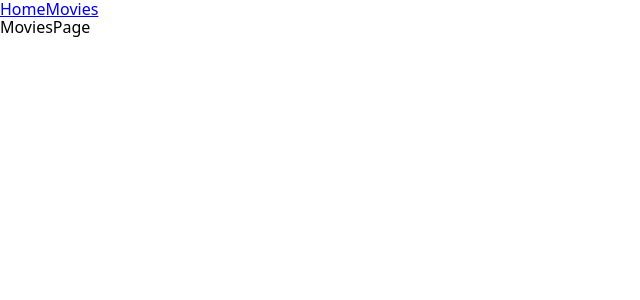
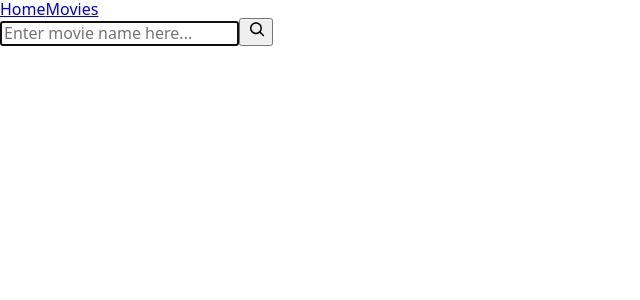
Before and after one commit to KoptevAnton/goit-react-hw-05, a React (Vite) app: page /movies in a window 1280 px wide. Shown: the top 300 px of the page, without its empty margins (0-640 px from the left). Built offline with nearby package versions, Linux system fonts and the light colour scheme; no server answers.

Commit message:
searchMovie

```diff
--- a/src/api.js
+++ b/src/api.js
@@ -13,3 +13,17 @@ export async function getTrendingMovies() {
   const response = await axios.get(`/trending/movie/day`, options);
   return response.data.results;
 }
+
+export async function searchMovies(searchQuery, page) {
+  options.params = {
+    query: searchQuery,
+    include_adult: "false",
+    language: "en-US",
+    page: page,
+  }
+  const response = await axios.get("/search/movie", options)
+  return {
+    results: response.data.results,
+    totalPages: response.data.total_pages
+  };
+}
--- a/src/components/ErrorMessage/ErrorMessage.jsx
+++ b/src/components/ErrorMessage/ErrorMessage.jsx
@@ -1,9 +1,7 @@
 // import s from "./ErrorMessage.module.css";
 
-const ErrorMessage = () => {
-  return (
-    <div>ErrorMessage</div>
-  )
+const ErrorMessage = ({error}) => {
+  return <div>{error}</div>;
 }
 
 export default ErrorMessage
--- /dev/null
+++ b/src/components/SearchBar/SearchBar.jsx
@@ -0,0 +1,35 @@
+// import s from "./SearchBar.module.css";
+
+import toast, { Toaster } from 'react-hot-toast';
+import { CgSearch } from 'react-icons/cg';
+
+const SearchBar = ({ onSearch }) => {
+  function handleSubmit(e) {
+    e.preventDefault();
+    const query = e.target.elements.search.value.trim();
+      query === ''
+          ? toast.error('Search query cannot be empty!')
+          : onSearch(query);
+    e.target.reset();
+  }
+
+  return (
+    <header>
+      <Toaster />
+      <form onSubmit={handleSubmit}>
+        <input
+          name="search"
+          type="text"
+          autoFocus
+          autoComplete="off"
+          placeholder="Enter movie name here..."
+        />
+        <button type="submit">
+          <CgSearch size="18px" />
+        </button>
+      </form>
+    </header>
+  );
+};
+
+export default SearchBar;
--- a/src/pages/HomePage/HomePage.jsx
+++ b/src/pages/HomePage/HomePage.jsx
@@ -16,7 +16,6 @@ const HomePage = () => {
       try {
         setIsLoading(true);
         const data = await getTrendingMovies();
-        console.log(getTrendingMovies());
         setTrendMovies(data);
       } catch (error) {
         setError(error.message);
--- a/src/pages/MoviesPage/MoviesPage.jsx
+++ b/src/pages/MoviesPage/MoviesPage.jsx
@@ -1,9 +1,57 @@
 // import s from './MoviesPage.module.css';
 
+import { useEffect, useState } from 'react';
+import { searchMovies } from '../../api';
+import SearchBar from '../../components/SearchBar/SearchBar';
+import { useSearchParams } from 'react-router-dom';
+import MovieList from '../../components/MovieList/MovieList';
+import Loader from '../../components/Loader/Loader';
+import ErrorMessage from '../../components/ErrorMessage/ErrorMessage';
+
 const MoviesPage = () => {
+  console.log(searchMovies());
+  const [params, setParams] = useSearchParams();
+  const query = params.get('query') ?? '';
+  const page = params.get('page') ? Number(params.get('page')) : 1;
+
+  const [movies, setMovies] = useState([]);
+  const [isLoading, setIsLoading] = useState(false);
+  const [error, setError] = useState('');
+
+  useEffect(() => {
+    if (query === '') {
+      return;
+    }
+    async function fetchData() {
+      try {
+        setIsLoading(true);
+        setError('');
+        const { results } = await searchMovies(query, page);
+        if (results.length === 0) {
+          setError('There are no movies matching your query');
+        }
+        setMovies(results);
+      } catch (error) {
+        setError(error.message);
+      } finally {
+        setIsLoading(false);
+      }
+    }
+    fetchData();
+  }, [query, page]);
+
+  function handleSubmit(searchString) {
+    setParams({ query: searchString, page: 1 });
+    setMovies([]);
+  }
   return (
-    <div>MoviesPage</div>
-  )
-}
+    <div>
+      <SearchBar onSearch={handleSubmit} />
+      {isLoading && <Loader />}
+      {error && <ErrorMessage error={error} />}
+      {movies.length > 0 && !isLoading && <MovieList movies={movies} />}
+    </div>
+  );
+};
 
-export default MoviesPage
+export default MoviesPage;
```
Also changed, not shown: src/components/SearchBar/SearchBar.module.css (added).
